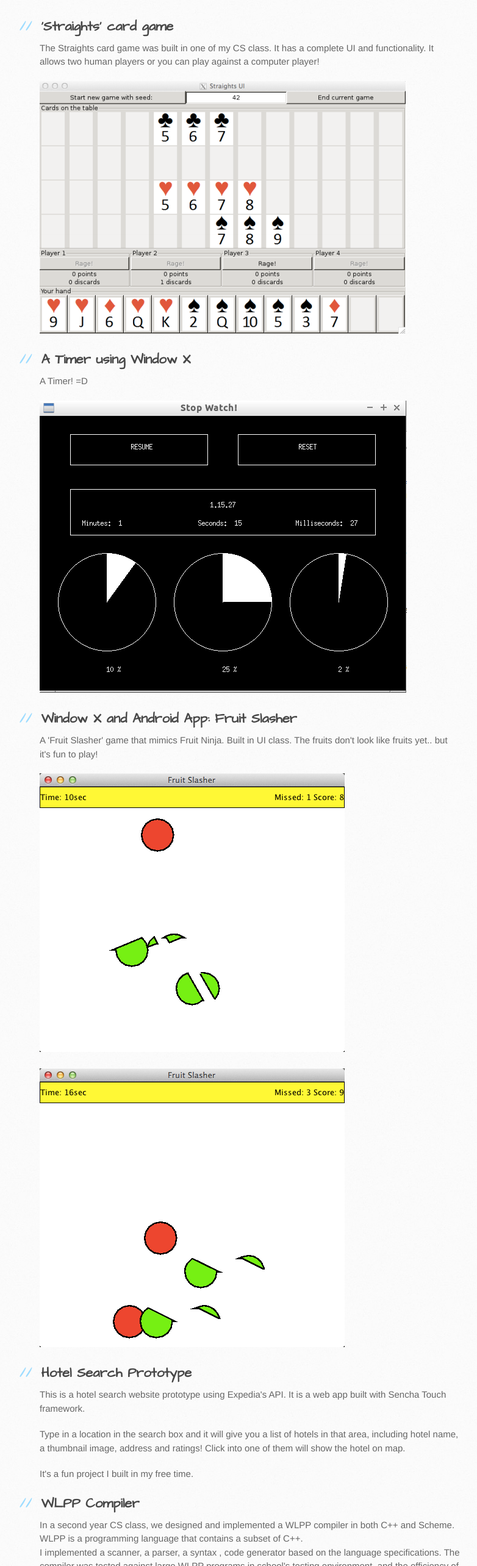
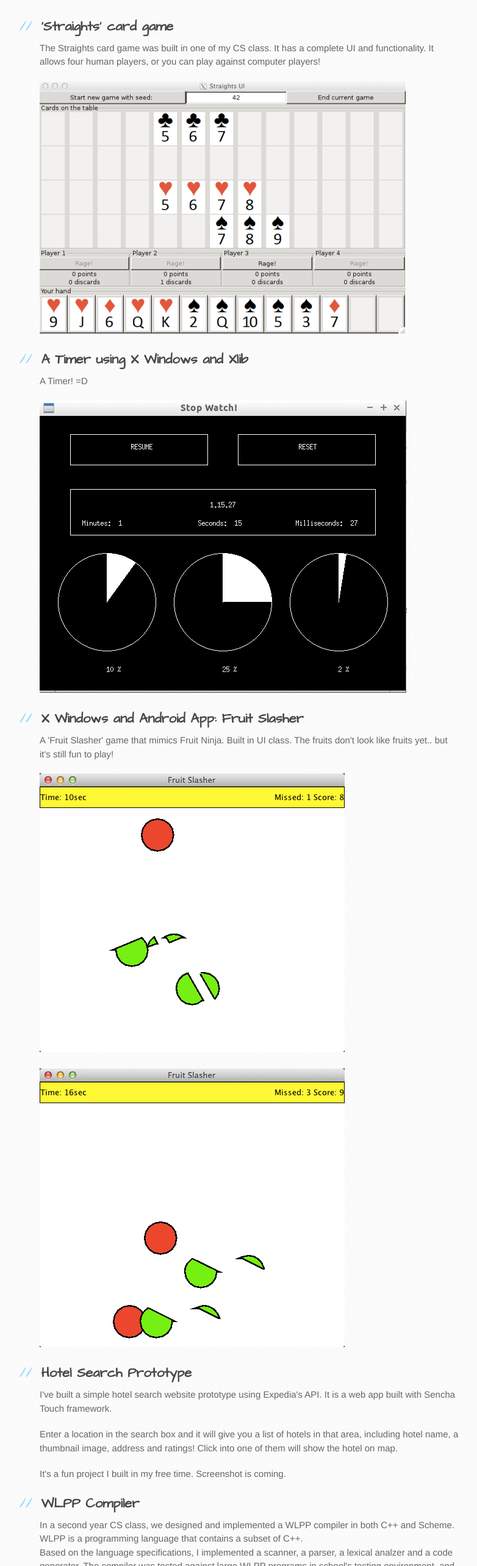
Before and after one commit to tracyshi/tracyshi.github.io, a plain HTML site: page index.html in a window 1280 px wide. Shown: the part 1155-3723 px from the top of the page at 61% size, without its empty margins (105-887 px from the left). Drawn offline with Linux system fonts and the light colour scheme.

Commit message:
Modified wording

```diff
--- a/index.html
+++ b/index.html
@@ -45,21 +45,21 @@
 <h2>
 <a name="straights-card-game" class="anchor" href="#straights-card-game"><span class="octicon octicon-link"></span></a>'Straights' card game</h2>
 
-<p>The Straights card game was built in one of my CS class. It has a complete UI and functionality. It allows two human players or you can play against a computer player!</p>
+<p>The Straights card game was built in one of my CS class. It has a complete UI and functionality. It allows four human players, or you can play against computer players!</p>
 
 <p><img src="images/portfolioImages/straightscardgame.png"></p>
 
 <h2>
-<a name="a-timer-using-window-x" class="anchor" href="#a-timer-using-window-x"><span class="octicon octicon-link"></span></a>A Timer using Window X</h2>
+<a name="a-timer-using-window-x" class="anchor" href="#a-timer-using-window-x"><span class="octicon octicon-link"></span></a>A Timer using X Windows and Xlib</h2>
 
 <p>A Timer! =D</p>
 
 <p><img src="images/portfolioImages/stopwatch2.png"></p>
 
 <h2>
-<a name="window-x-and-android-app-fruit-slasher" class="anchor" href="#window-x-and-android-app-fruit-slasher"><span class="octicon octicon-link"></span></a>Window X and Android App: Fruit Slasher</h2>
+<a name="window-x-and-android-app-fruit-slasher" class="anchor" href="#window-x-and-android-app-fruit-slasher"><span class="octicon octicon-link"></span></a>X Windows and Android App: Fruit Slasher</h2>
 
-<p>A 'Fruit Slasher' game that mimics Fruit Ninja. Built in UI class. The fruits don't look like fruits yet.. but it's fun to play!</p>
+<p>A 'Fruit Slasher' game that mimics Fruit Ninja. Built in UI class. The fruits don't look like fruits yet.. but it's still fun to play!</p>
 
 <p><img src="images/portfolioImages/fruitSlasher1.png"></p>
 <p><img src="images/portfolioImages/fruitSlasher2.png"></p>
@@ -67,21 +67,21 @@
 <h2>
 <a name="hotel-search-prototype" class="anchor" href="#hotel-search-prototype"><span class="octicon octicon-link"></span></a>Hotel Search Prototype</h2>
 
-<p>This is a hotel search website prototype using Expedia's API. It is a web app built with Sencha Touch framework.</p>
+<p>I've built a simple hotel search website prototype using Expedia's API. It is a web app built with Sencha Touch framework.</p>
 
-<p>Type in a location in the search box and it will give you a list of hotels in that area, including hotel name, a thumbnail image, address and ratings! Click into one of them will show the hotel on map.</p>
+<p>Enter a location in the search box and it will give you a list of hotels in that area, including hotel name, a thumbnail image, address and ratings! Click into one of them will show the hotel on map.</p>
 
-<p>It's a fun project I built in my free time.</p>
+<p>It's a fun project I built in my free time. Screenshot is coming.</p>
 
 <h2>
 <a name="wlpp-compiler" class="anchor" href="#wlpp-compiler"><span class="octicon octicon-link"></span></a>WLPP Compiler</h2>
 
 <p>In a second year CS class, we designed and implemented a WLPP compiler in both C++ and Scheme. WLPP is a programming language that contains a subset of C++.<br>
-I implemented a scanner, a parser, a syntax , code generator based on the language specifications. The compiler was tested against large WLPP programs in school's testing environment, and the efficiency of the generated assembly programs were examined.
+Based on the language specifications, I implemented a scanner, a parser, a lexical analzer and a code generator. The compiler was tested against large WLPP programs in school's testing environment, and the efficiency of the generated assembly programs were examined.
 Concepts of compiler and MIPS assembly language were applied.</p>
 
 <h2>
-<a name="micro-kernel-built-in-os-class" class="anchor" href="#micro-kernel-built-in-os-class"><span class="octicon octicon-link"></span></a>Micro-kernel built in OS class</h2>
+<a name="micro-kernel-built-in-os-class" class="anchor" href="#micro-kernel-built-in-os-class"><span class="octicon octicon-link"></span></a>A Micro-kernel built in OS class</h2>
 
 <p>Designed and implemented a micro-kernel that provides a basic multiprogramming environment,
 with five priority levels, preemption, memory management, message-based inter-process communication, a timing service, system console I/O and debugging support.</p>
```
